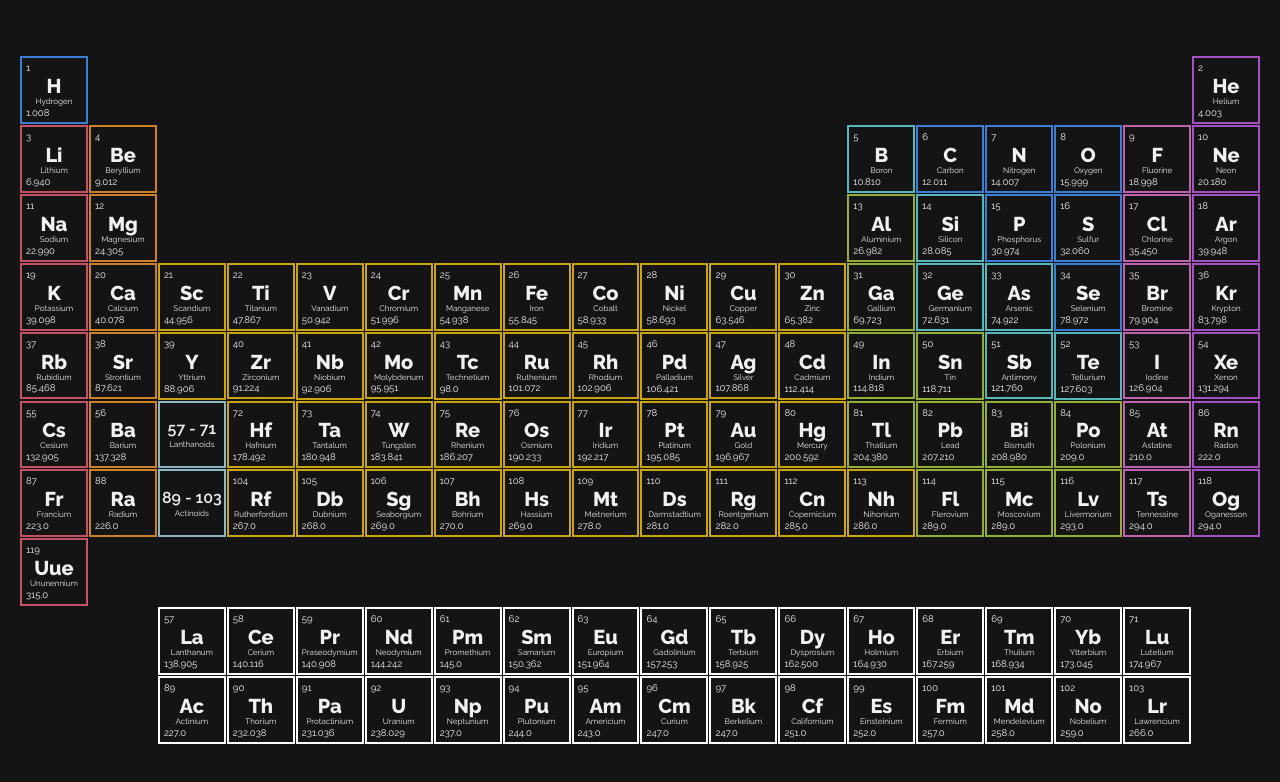
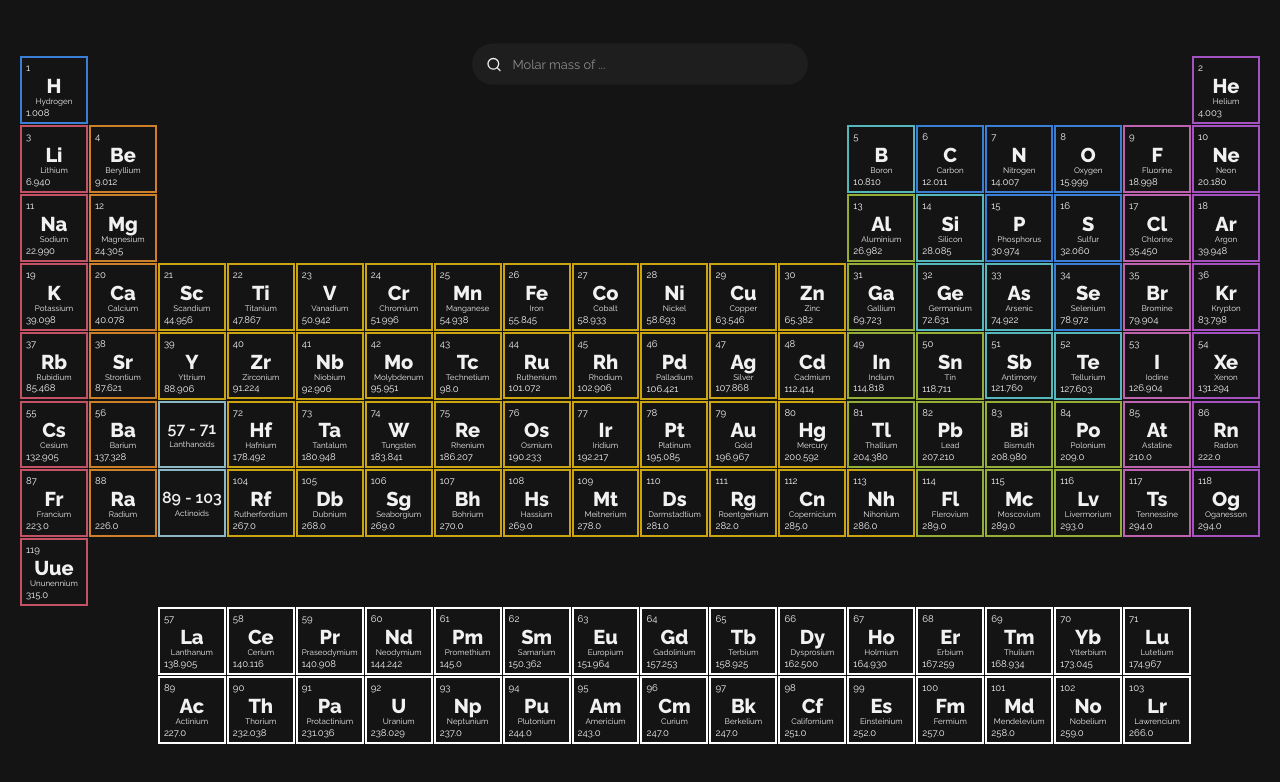
Before and after one commit to itsanas-dev/elementum, a React (Vite) app: page / in a window 1280 px wide. Shown: the top 782 px of the page. Built offline with nearby package versions, Linux system fonts and the light colour scheme.

Commit message:
added a placeholder non-working search box

```diff
--- a/package.json
+++ b/package.json
@@ -10,7 +10,6 @@
     "preview": "vite preview"
   },
   "dependencies": {
-    "@radix-ui/react-popover": "^1.1.15",
     "clsx": "^2.1.1",
     "lucide-react": "^1.3.0",
     "react": "^19.2.6",
--- a/src/App.tsx
+++ b/src/App.tsx
@@ -2,8 +2,9 @@ import PeriodicTable from '@/components/PeriodicTable'
 import { useEffect, useState } from 'react'
 import type { PeriodicTableSchema } from './types'
 import LoadingFallback from './components/fallback/LoadingFallback';
-import '@/assets/css/App.css'
+import '@/assets/css/app.css'
 import TooltipRenderer from './components/TooltipRenderer';
+import Searchbar from './components/Searchbar';
 
 function App() {
   const [table, setTable] = useState<PeriodicTableSchema|null>(null);
@@ -34,7 +35,10 @@ function App() {
       <main className="centered">
         {
           table ?
-          <PeriodicTable table={table} />
+          <>
+            <PeriodicTable table={table} />
+            <Searchbar />
+          </>
           :
           <LoadingFallback />
         }
--- a/src/assets/css/App.css
+++ b/src/assets/css/App.css
@@ -5,137 +5,6 @@
 
   transform-origin: center;
   animation: spinner-load 600ms linear infinite;
-}
-
-.tooltip {
-  position: fixed;
-
-  background-color: var(--color-tooltip-bg);
-  fill: var(--color-tooltip-bg);
-
-  border-radius: 3px;
-  padding: 0.75rem 0.75rem;
-  font-size: 0.8rem;
-
-  height: fit-content;
-  max-width: 300px;
-  min-height: 60px;
-  border-radius: 3px;
-
-  animation-duration: 150ms;
-  animation-timing-function: cubic-bezier(.43,1.35,.57,.91);
-
-  z-index: 99;
-}
-
-/* Tooltip chevron */
-.tooltip::before {
-  content: '';
-  position: absolute;
-  width: 10px;
-  height: 18px;
-  background-color: var(--color-tooltip-bg);
-  z-index: 999;
-}
-
-.tooltip-header {
-  display: grid;
-  grid-template-columns: auto 1fr;
-  justify-content: space-between;
-  gap: 4px 12px;
-
-  margin-bottom: 0.25rem;
-}
-
-.tooltip-elementsymbol {
-  font-size: 2.25rem;
-}
-
-.tooltip-configuration, .tooltip-molarmass {
-  font-size: 1.5rem;
-  font-weight: 700;
-  text-align: right;
-}
-
-.tooltip-configuration {
-  font-size: 1rem;
-}
-
-.tooltip-row {
-  display: flex;
-  flex-direction: column;
-  justify-content: space-evenly;
-}
-
-.tooltip-content {
-  font-size: 0.75rem;
-  letter-spacing: 0.02em;
-
-  overflow: hidden;
-  text-overflow: ellipsis;
-}
-
-.tooltip-separator {
-  margin-block: 0.5rem;
-  background-color: var(--color-br-separator);
-  width: 100%;
-  height: 1px;
-}
-
-.tooltip[data-side="top"] {
-  transform: translate(-50%, -100%);
-  transform-origin: center bottom;
-
-  animation-name: tooltip-slide-down;
-}
-
-.tooltip[data-side="top"]::before {
-  bottom: 0;
-  left: 50%;
-  transform: translate(-50%, 100%);
-  clip-path: polygon(0 0, 50% 50%, 100% 0);
-}
-
-.tooltip[data-side="bottom"] {
-  transform: translateX(-50%);
-  transform-origin: center top;
-  animation-name: tooltip-slide-up;
-}
-
-.tooltip[data-side="bottom"]::before {
-  left: 50%;
-  top: 0;
-
-  transform: translate(-50%, -100%);
-  clip-path: polygon(0 100%, 50% 50%, 100% 100%);
-}
-
-.tooltip[data-side="right"] {
-  transform: translateY(-50%);
-
-  transform-origin: left center;
-  animation-name: tooltip-slide-left;
-}
-
-.tooltip[data-side="right"]::before {
-  left: 0;
-  top: 50%;
-  transform: translate(-100%, -50%);
-  clip-path: polygon(100% 0%, 0 50%, 100% 100%);
-}
-
-.tooltip[data-side="left"] {
-  transform: translateY(-50%);
-
-  transform-origin: right center;
-  animation-name: tooltip-slide-right;
-}
-
-.tooltip[data-side="left"]::before {
-  right: 0%;
-  top: 50%;
-  transform: translate(100%, -50%);
-  clip-path: polygon(0 0, 100% 50%, 0 100%);
 }
 
 .ptable-wrapper {
@@ -264,50 +133,3 @@
     transform: rotate(360deg);
   }
 }
-
-@keyframes tooltip-slide-down {
-  0% {
-    translate: 0 -4px;
-    opacity: 0;
-  }
-
-  100% {
-    translate: 0 0;
-    opacity: 1;
-  }
-}
-
-@keyframes tooltip-slide-up {
-  0% {
-    translate: 0 4px;
-    opacity: 0;
-  }
-  100% {
-    translate: 0 0;
-    opacity: 1;
-  }
-}
-
-@keyframes tooltip-slide-left {
-  0% {
-    translate: 4px 0;
-    opacity: 0;
-  }
-  100% {
-    translate: 0 0;
-    scale: 1;
-  }
-}
-
-
-@keyframes tooltip-slide-right {
-  0% {
-    translate: -4px 0;
-    opacity: 0;
-  }
-
-  100% {
-    translate: 0 0;
-    opacity: 1;
-  }
-}
--- a/src/assets/css/index.css
+++ b/src/assets/css/index.css
@@ -1,7 +1,9 @@
 :root {
+  --font-family: "Raleway", var(--default-font-family);
   --color-tooltip-bg: #181818;
-  --font-family: "Raleway", var(--default-font-family);
   --color-br-separator: #2b2b2e;
+  --color-input-background: #1e1e1e;
+  --color-input-placeholder: #8a8b8a;
 }
 
 html {
--- /dev/null
+++ b/src/assets/css/searchbox.css
@@ -0,0 +1,40 @@
+.searchbox-wrapper {
+  position: absolute;
+  display: inline-flex;
+  background-color: var(--color-input-background);
+  padding: 0.75rem 0.9rem;
+  border-radius: 9999px;
+  width: fit-content;
+  gap: 0.5rem;
+  align-items: center;
+
+  min-width: 150px;
+  width: 21rem;
+  left: 50%;
+  top: 4rem;
+
+  transform: translate(-50%, -50%);
+}
+
+.searchbox-wrapper > .search-icon {
+  flex-shrink: 0;
+}
+
+.searchbox {
+  background: transparent;
+  outline: none;
+  border: none;
+
+  font-size: 0.8rem;
+}
+
+.searchbox::placeholder {
+  color: var(--color-input-placeholder);
+}
+
+@media screen and (max-width: 620px) {
+  .searchbox-wrapper {
+    top: 3rem;
+    width: 80vw;
+  }
+}
--- /dev/null
+++ b/src/assets/css/tooltip.css
@@ -0,0 +1,179 @@
+
+.tooltip {
+  position: fixed;
+
+  background-color: var(--color-tooltip-bg);
+  fill: var(--color-tooltip-bg);
+
+  border-radius: 3px;
+  padding: 0.75rem 0.75rem;
+  font-size: 0.8rem;
+
+  height: fit-content;
+  max-width: 300px;
+  min-height: 60px;
+  border-radius: 3px;
+
+  animation-duration: 150ms;
+  animation-timing-function: cubic-bezier(.43,1.35,.57,.91);
+
+  z-index: 99;
+}
+
+/* Tooltip chevron */
+.tooltip::before {
+  content: '';
+  position: absolute;
+  width: 10px;
+  height: 18px;
+  background-color: var(--color-tooltip-bg);
+  z-index: 999;
+}
+
+.tooltip-header {
+  display: grid;
+  grid-template-columns: auto 1fr;
+  justify-content: space-between;
+  gap: 4px 12px;
+
+  margin-bottom: 0.25rem;
+}
+
+.tooltip-elementsymbol {
+  font-size: 2.25rem;
+}
+
+.tooltip-configuration, .tooltip-molarmass {
+  font-size: 1.5rem;
+  font-weight: 700;
+  text-align: right;
+}
+
+.tooltip-configuration {
+  font-size: 1rem;
+}
+
+.tooltip-row {
+  display: flex;
+  flex-direction: column;
+  justify-content: space-evenly;
+}
+
+.tooltip-content {
+  font-size: 0.75rem;
+  letter-spacing: 0.02em;
+
+  overflow: hidden;
+  text-overflow: ellipsis;
+}
+
+.tooltip-separator {
+  margin-block: 0.5rem;
+  background-color: var(--color-br-separator);
+  width: 100%;
+  height: 1px;
+}
+
+.tooltip[data-side="top"] {
+  transform: translate(-50%, -100%);
+  transform-origin: center bottom;
+
+  animation-name: tooltip-slide-down;
+}
+
+.tooltip[data-side="top"]::before {
+  bottom: 0;
+  left: 50%;
+  transform: translate(-50%, 100%);
+  clip-path: polygon(0 0, 50% 50%, 100% 0);
+}
+
+.tooltip[data-side="bottom"] {
+  transform: translateX(-50%);
+  transform-origin: center top;
+  animation-name: tooltip-slide-up;
+}
+
+.tooltip[data-side="bottom"]::before {
+  left: 50%;
+  top: 0;
+
+  transform: translate(-50%, -100%);
+  clip-path: polygon(0 100%, 50% 50%, 100% 100%);
+}
+
+.tooltip[data-side="right"] {
+  transform: translateY(-50%);
+
+  transform-origin: left center;
+  animation-name: tooltip-slide-left;
+}
+
+.tooltip[data-side="right"]::before {
+  left: 0;
+  top: 50%;
+  transform: translate(-100%, -50%);
+  clip-path: polygon(100% 0%, 0 50%, 100% 100%);
+}
+
+.tooltip[data-side="left"] {
+  transform: translateY(-50%);
+
+  transform-origin: right center;
+  animation-name: tooltip-slide-right;
+}
+
+.tooltip[data-side="left"]::before {
+  right: 0%;
+  top: 50%;
+  transform: translate(100%, -50%);
+  clip-path: polygon(0 0, 100% 50%, 0 100%);
+}
+
+
+@keyframes tooltip-slide-down {
+  0% {
+    translate: 0 -4px;
+    opacity: 0;
+  }
+
+  100% {
+    translate: 0 0;
+    opacity: 1;
+  }
+}
+
+@keyframes tooltip-slide-up {
+  0% {
+    translate: 0 4px;
+    opacity: 0;
+  }
+  100% {
+    translate: 0 0;
+    opacity: 1;
+  }
+}
+
+@keyframes tooltip-slide-left {
+  0% {
+    translate: 4px 0;
+    opacity: 0;
+  }
+  100% {
+    translate: 0 0;
+    scale: 1;
+  }
+}
+
+
+@keyframes tooltip-slide-right {
+  0% {
+    translate: -4px 0;
+    opacity: 0;
+  }
+
+  100% {
+    translate: 0 0;
+    opacity: 1;
+  }
+}
--- a/src/components/ElementTooltip.tsx
+++ b/src/components/ElementTooltip.tsx
@@ -2,7 +2,7 @@ import { displayDecimal } from "@/util/string";
 import type { TableElement, TooltipPosition } from "@/types";
 import clsx from "clsx";
 import type { JSX } from "react";
-import { toTitleCase } from "@/util/string";
+import "@/assets/css/tooltip.css"
 
 type TooltipProps = {
   side: TooltipPosition
--- /dev/null
+++ b/src/components/Searchbar.tsx
@@ -0,0 +1,25 @@
+import clsx from "clsx"
+import { Search } from "lucide-react"
+import { useState, type JSX } from "react"
+import "@/assets/css/searchbox.css"
+
+type SearchbarProps = Omit<JSX.IntrinsicElements["input"], "onSubmit"> & {
+  onSubmit?: (query: string) => void
+}
+
+export default function Searchbar({className, onSubmit, ...rest }: SearchbarProps) {
+  return (
+    <div
+      className="searchbox-wrapper"
+      role="searchbox"
+    >
+      <Search className="search-icon" aria-hidden size={16} />
+      <input
+        className={clsx("searchbox", className)}
+        placeholder="Molar mass of ..."
+        {...rest}
+      />
+
+    </div>
+  )
+}
```
Also changed, not shown: 1 other file (tests, documents, lock files or other folders).
